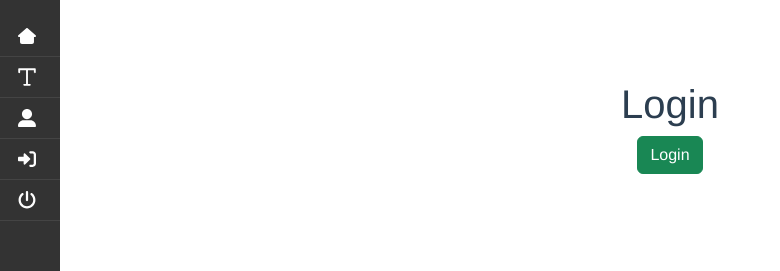
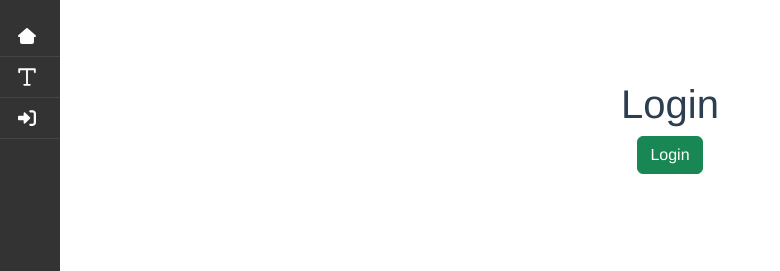
Before and after one commit to dori-dev/django-vue, a Vue app in the folder frontend/: page /login in a window 1280 px wide. Shown: the top 271 px of the page, without its empty margins (0-780 px from the left). Built offline with nearby package versions, Linux system fonts and the light colour scheme.

Commit message:
set condition to show navbar items

```diff
--- a/frontend/src/components/Navbar.vue
+++ b/frontend/src/components/Navbar.vue
@@ -34,7 +34,7 @@
           </svg>
           <span class="nav-label">About</span>
         </router-link>
-        <router-link to="/profile">
+        <router-link to="/profile" v-if="$store.state.isAuthenticated">
           <svg xmlns="http://www.w3.org/2000/svg" viewBox="0 0 512 512">
             <path
               d="M256 288c79.53 0 144-64.47 144-144s-64.47-144-144-144c-79.52 0-144 64.47-144 144S176.5 288 256 288zM351.1 320H160c-88.36 0-160 71.63-160 160c0 17.67 14.33 32 31.1 32H480c17.67 0 31.1-14.33 31.1-32C512 391.6 440.4 320 351.1 320z"
@@ -42,7 +42,7 @@
           </svg>
           <span class="nav-label">Profile</span>
         </router-link>
-        <router-link to="/login">
+        <router-link to="/login" v-if="!$store.state.isAuthenticated">
           <svg xmlns="http://www.w3.org/2000/svg" viewBox="0 0 512 512">
             <path
               d="M344.7 238.5l-144.1-136C193.7 95.97 183.4 94.17 174.6 97.95C165.8 101.8 160.1 110.4 160.1 120V192H32.02C14.33 192 0 206.3 0 224v64c0 17.68 14.33 32 32.02 32h128.1v72c0 9.578 5.707 18.25 14.51 22.05c8.803 3.781 19.03 1.984 26-4.594l144.1-136C354.3 264.4 354.3 247.6 344.7 238.5zM416 32h-64c-17.67 0-32 14.33-32 32s14.33 32 32 32h64c17.67 0 32 14.33 32 32v256c0 17.67-14.33 32-32 32h-64c-17.67 0-32 14.33-32 32s14.33 32 32 32h64c53.02 0 96-42.98 96-96V128C512 74.98 469 32 416 32z"
@@ -50,7 +50,7 @@
           </svg>
           <span class="nav-label">Login</span>
         </router-link>
-        <router-link to="/logout">
+        <router-link to="/logout" v-if="$store.state.isAuthenticated">
           <svg xmlns="http://www.w3.org/2000/svg" viewBox="0 0 512 512">
             <path
               d="M256 288c17.67 0 32-14.33 32-32V32c0-17.67-14.33-32-32-32S224 14.33 224 32v224C224 273.7 238.3 288 256 288zM403.7 66.81c-13.92-10.84-34.03-8.406-44.92 5.5c-10.89 13.94-8.438 34.03 5.484 44.94C407.3 150.9 432 201.5 432 256c0 97.03-78.95 176-176 176S80 353 80 256c0-54.53 24.69-105.1 67.72-138.8c13.92-10.91 16.38-31 5.484-44.94c-10.91-13.91-31-16.34-44.92-5.5C49.64 112.7 16 181.7 16 256c0 132.3 107.7 240 240 240s240-107.7 240-240C496 181.7 462.4 112.7 403.7 66.81z"
--- a/frontend/src/views/Login.vue
+++ b/frontend/src/views/Login.vue
@@ -11,6 +11,7 @@ export default {
   methods: {
     doLogin() {
       this.$store.commit("login", "abc123");
+      this.$router.push("/profile");
     },
   },
 };
--- a/frontend/src/views/Logout.vue
+++ b/frontend/src/views/Logout.vue
@@ -11,6 +11,7 @@ export default {
   methods: {
     doLogout() {
       this.$store.commit("logout");
+      this.$router.push("/");
     },
   },
 };
```
